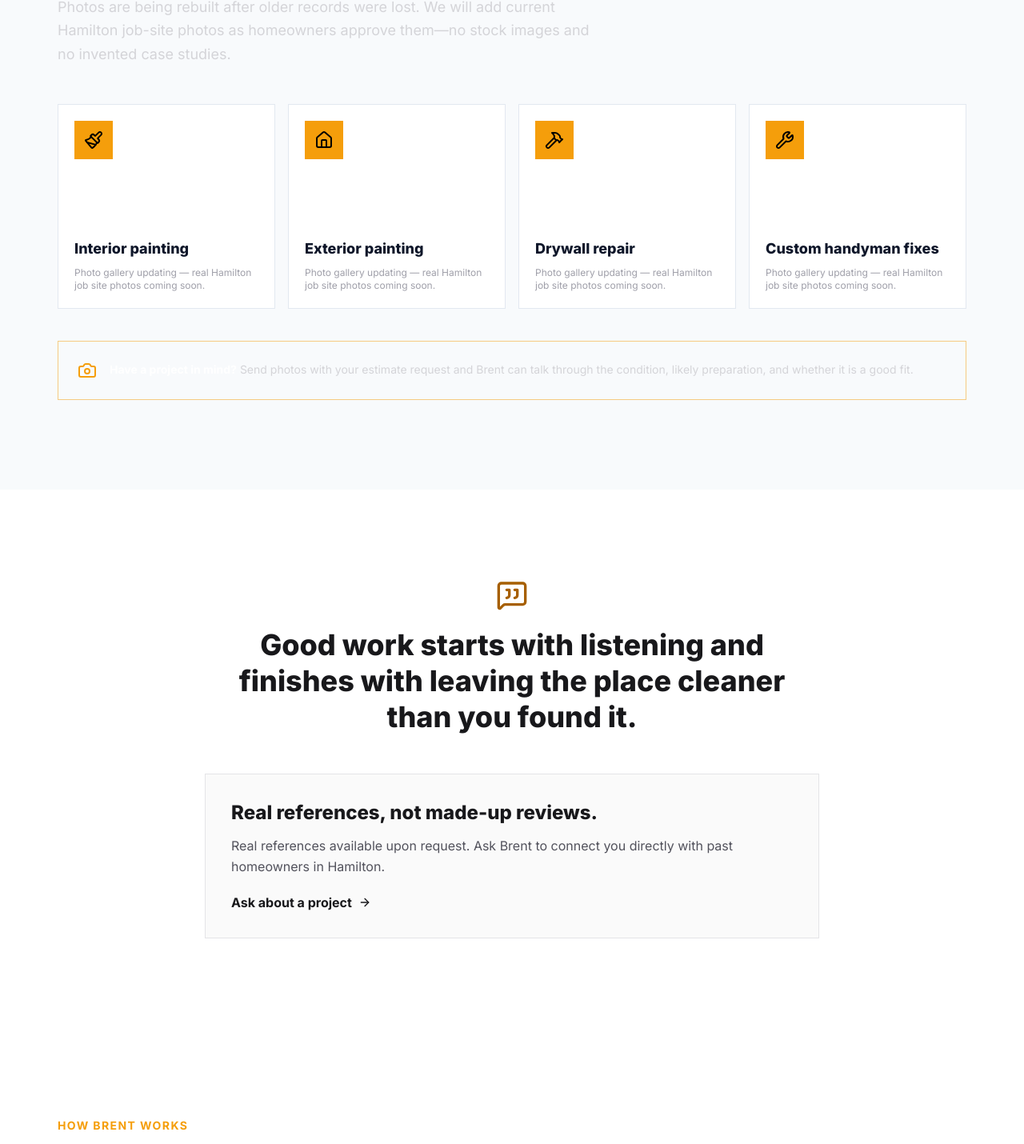
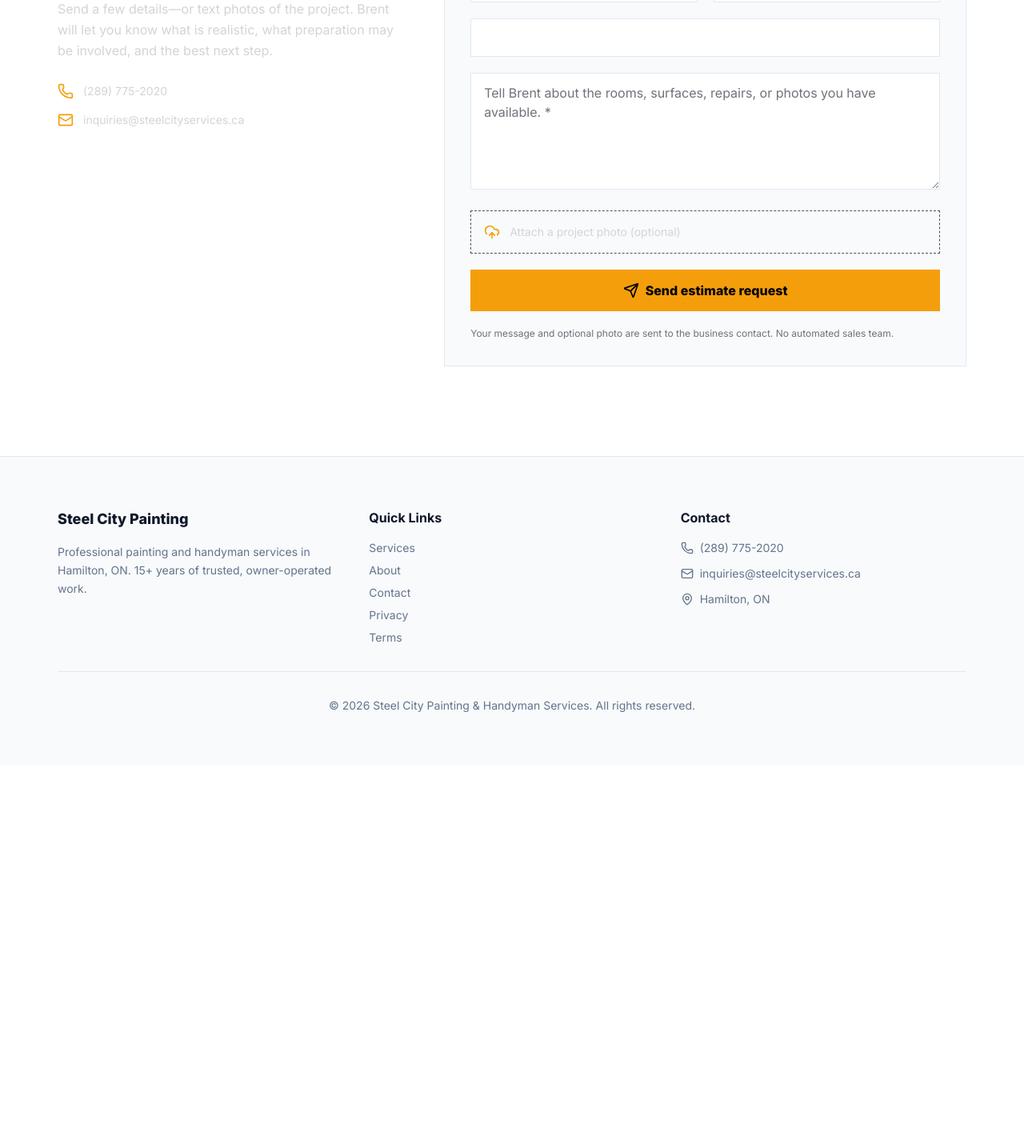
Before and after one commit to EnigmaCECELumina/steel-city-painting, a Next.js app: page / in a window 1280 px wide. Shown: the part 2320-3750 px from the top of the page at 80% size. After the commit the page ends 3276 px from the top, so only its background shows below. Built offline with nearby package versions, Linux system fonts and the light colour scheme.

Commit message:
Refactor: Remove unused components, keep only essential sections

```diff
--- a/app/page.tsx
+++ b/app/page.tsx
@@ -2,9 +2,6 @@ import { Header } from '@/components/Header';
 import { Hero } from '@/components/Hero';
 import { Services } from '@/components/Services';
 import { About } from '@/components/About';
-import { Portfolio } from '@/components/Portfolio';
-import { Testimonials } from '@/components/Testimonials';
-import { Credentials } from '@/components/Credentials';
 import { ContactForm } from '@/components/ContactForm';
 import { Footer } from '@/components/Footer';
 
@@ -16,9 +13,6 @@ export default function Home() {
         <Hero />
         <Services />
         <About />
-        <Portfolio />
-        <Testimonials />
-        <Credentials />
         <ContactForm />
       </main>
       <Footer />
```
